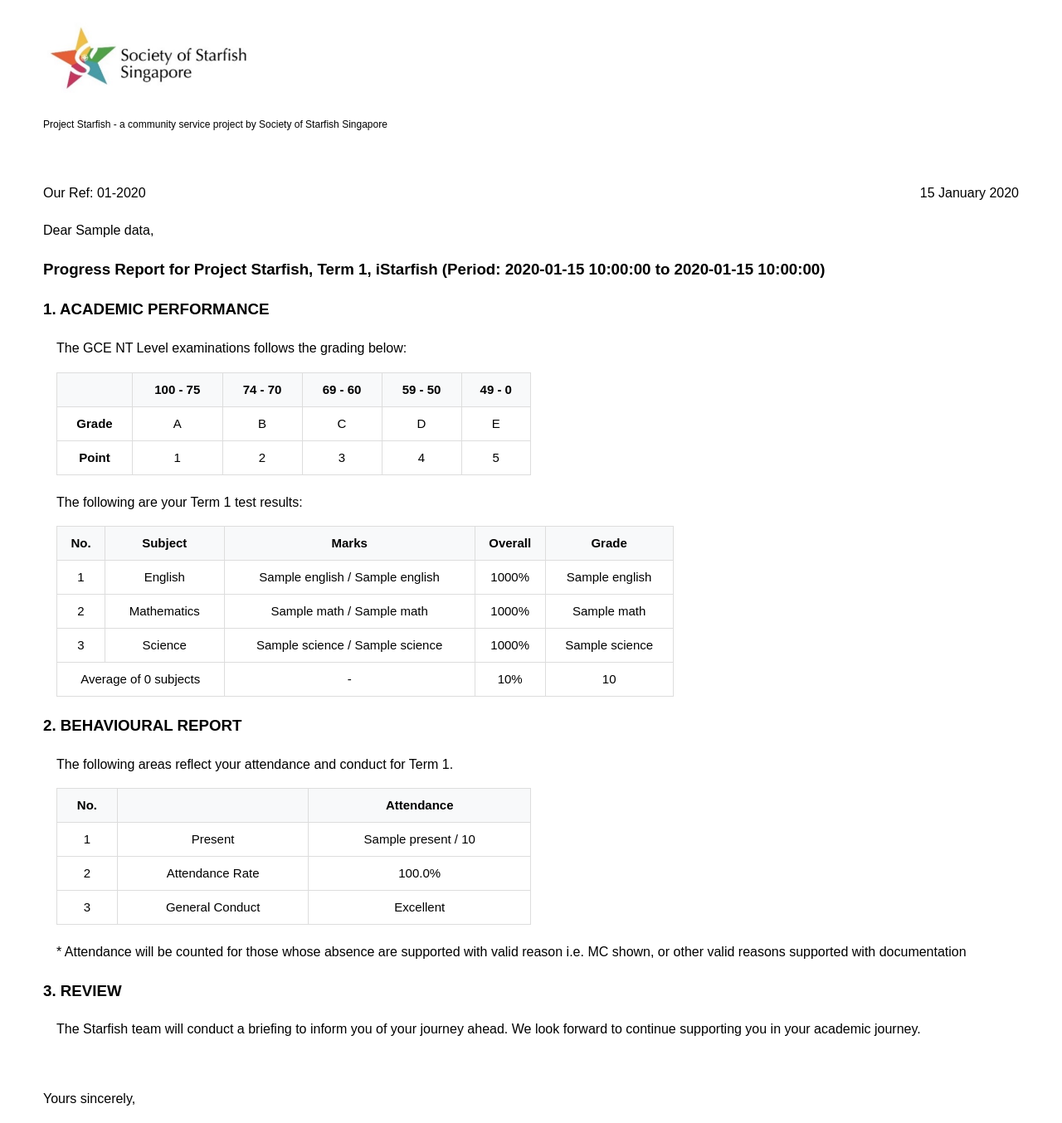
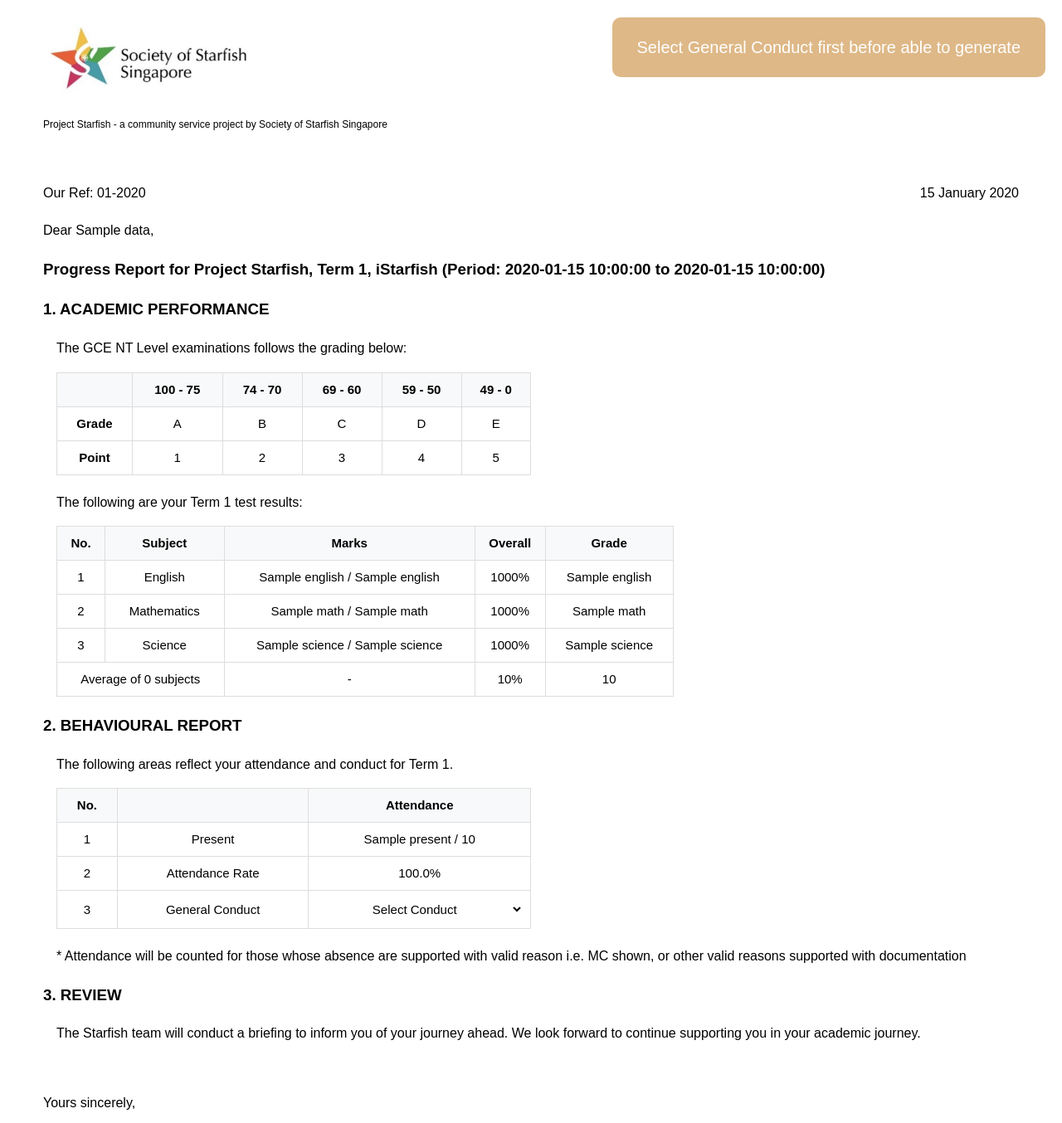
Before and after one commit to 0xMeePok/starfish_attendance, a Python web app: template templates/report_progress_template.html in a window 1280 px wide. Shown: the top 1354 px of the page at 83% size. Run offline with Jinja, Linux system fonts and the light colour scheme; the template is opened without the code that fills it: most values are stand-ins (such as "Sample title", 1, 10 or a date in 2020); some libraries are stand-ins or nearby versions.

Commit message:
change general conduct to a dropdown selection

```diff
--- a/templates/report_progress_template.html
+++ b/templates/report_progress_template.html
@@ -42,30 +42,30 @@
             top: 20px;
             right: 20px;
             padding: 20px 30px;
-            background-color: green; /* Bootstrap primary color */
+            background-color: green;
             color: white;
             border: none;
             border-radius: 10px;
             cursor: pointer;
-            z-index: 1000; /* Ensure it stays on top */
+            z-index: 1000;
             font-size: 20px;
-            display:none;
+            display: none;
         }
         #prompt {
             position: fixed;
             top: 1px;
             right: 20px;
             padding: 20px 30px;
-            background-color: burlywood; /* Bootstrap primary color */
+            background-color: burlywood;
             color: white;
             border: none;
             border-radius: 10px;
-            z-index: 1000; /* Ensure it stays on top */
+            z-index: 1000;
             font-size: 20px;
             display: block;
         }
         #generate-report-btn:hover {
-            background-color: lightgreen; /* Darker shade on hover */
+            background-color: lightgreen;
         }
         .content {
             display: block;
@@ -88,6 +88,14 @@
         }
         tr:first-child {
             background-color: #f8f9fa;  /* Light gray color, same as Bootstrap's bg-light */
+        }
+        #conduct-select {
+            width: 100%;
+            padding: 5px;
+            border: none;
+            text-align: center;
+            background-color: transparent;
+            outline: none;
         }
     </style>
     <!-- Add this line in the <head> section to include html2pdf.js -->
@@ -214,24 +222,13 @@
                 <tr>
                     <td>3</td>
                     <td>General Conduct</td>
-
                     <td>
-                        {% if data.attendanceByStatus['total'] > 0 %}
-                            {% set attendance_rate = (data.attendanceByStatus['Present'] + data.attendanceByStatus['Absent with VR']) / data.attendanceByStatus['total'] * 100 %}
-                            {% if attendance_rate >= 95 %}
-                                Excellent
-                            {% elif attendance_rate >= 85 %}
-                                Very Good
-                            {% elif attendance_rate >= 70 %}
-                                Good
-                            {% elif attendance_rate >= 60 %}
-                                Fair
-                            {% else %}
-                                Poor
-                            {% endif %}
-                        {% else %}
-                            -
-                        {% endif %}
+                        <select id="conduct-select" style="width: 100%; font-size: 15px;">
+                            <option value="">Select Conduct</option>
+                            <option value="Excellent">Excellent</option>
+                            <option value="Good">Good</option>
+                            <option value="Fair">Fair</option>
+                        </select>
                     </td>
                 </tr>
 
@@ -249,13 +246,39 @@
             <img style="width: 120px;" src="{{ url_for('static', filename='siti.png') }}" alt="Siti Sig" />
             <p>Siti Yariyati<br>
             Course Manager</p>
-        <!-- Sticky Button
-        <p id="prompt">Enter Recommendations first before able to generate</p>
-        <input type="submit" id="generate-report-btn" value="Generate Report">    -->
+        <p id="prompt">Select General Conduct first before able to generate</p>
+        <input type="submit" id="generate-report-btn" value="Generate Report">
     </div>
 
     <script>
         document.addEventListener('DOMContentLoaded', function() {
+            const button = document.getElementById('generate-report-btn');
+            const prompt = document.getElementById('prompt');
+            const conductSelect = document.getElementById('conduct-select');
+
+            // Initially hide the button
+            button.style.display = 'none';
+
+            // Show the button when conduct is selected
+            conductSelect.addEventListener('change', function() {
+                if (this.value !== '') {
+                    button.style.display = 'block';
+                    prompt.style.display = 'none';
+                } else {
+                    button.style.display = 'none';
+                    prompt.style.display = 'block';
+                }
+            });
+
+            // Function to generate PDF
+            button.addEventListener('click', function() {
+                button.style.display = 'none';
+
+                // Hide the dropdown arrow by setting appearance to none
+                conductSelect.style.webkitAppearance = 'none';
+                conductSelect.style.mozAppearance = 'none';
+                conductSelect.style.appearance = 'none';
+
                 // Configure PDF options
                 const options = {
                     margin: [10, 10, 20, 10],
@@ -284,11 +307,15 @@
                         mode: ['avoid-all', 'css', 'legacy'],
                         before: '.page-break',
                         after: '.page-break',
-                        avoid: ['tr', 'td'] // Prevent table rows from being split
+                        avoid: ['tr', 'td']
                     }
                 };
 
                 const element = document.body;
+
+                // Temporarily hide elements we don't want in the PDF
+                button.style.display = 'none';
+                prompt.style.display = 'none';
 
                 // Add padding to the bottom of the content
                 const pageContent = document.querySelector('.page-content');
@@ -296,10 +323,17 @@
                     pageContent.style.paddingBottom = '40px';
                 }
 
-            // Generate PDF automatically on load
+                // Reset any body padding/margin that might affect positioning
+                document.body.style.padding = '0';
+                document.body.style.margin = '0';
+
                 html2pdf().set(options).from(element).save()
                     .then(() => {
+                        // Restore original styles
+                        document.body.style.padding = '20px';
+                        button.style.display = 'block';
                         window.location.href = '/generate_report';
+                    });
             });
         });
     </script>
```
Lines whose indentation alone changed are shown as unchanged.
